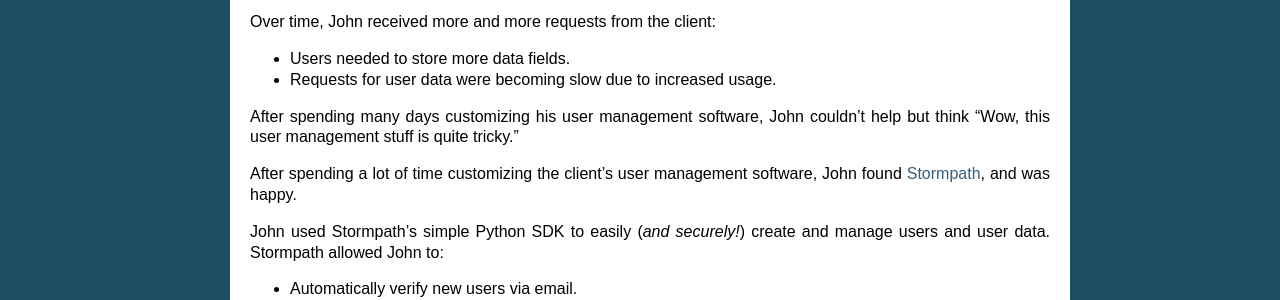
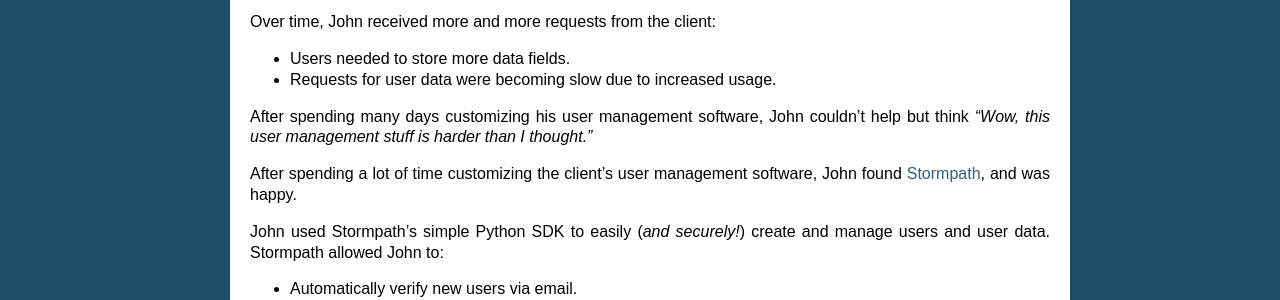
Before and after one commit to stormpath/stormpath-sdk-python, a Sphinx documentation site: the page built from docs/index.rst, in a window 1280 px wide. Shown: the part 1288-1588 px from the top of the page. Built offline with Sphinx 7.4.7, drawn with Linux system fonts in a browser that asks for light colours.

Commit message:
Adding emphasis.

```diff
--- a/docs/index.rst
+++ b/docs/index.rst
@@ -74,7 +74,7 @@
 - Requests for user data were becoming slow due to increased usage.
 
 After spending many days customizing his user management software, John couldn't
-help but think "Wow, this user management stuff is quite tricky."
+help but think *"Wow, this user management stuff is harder than I thought."*
 
 After spending a lot of time customizing the client's user management software,
 John found `Stormpath <https://stormpath.com>`_, and was happy.
```
